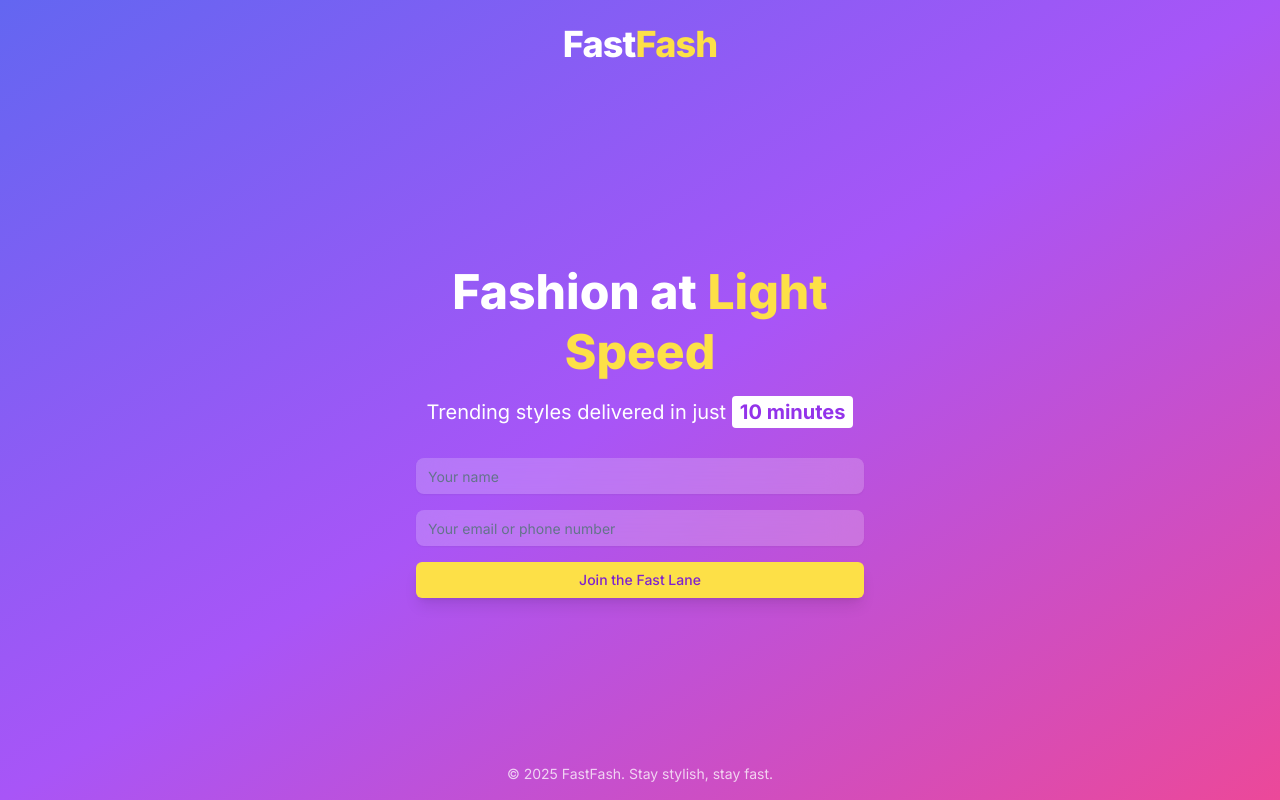
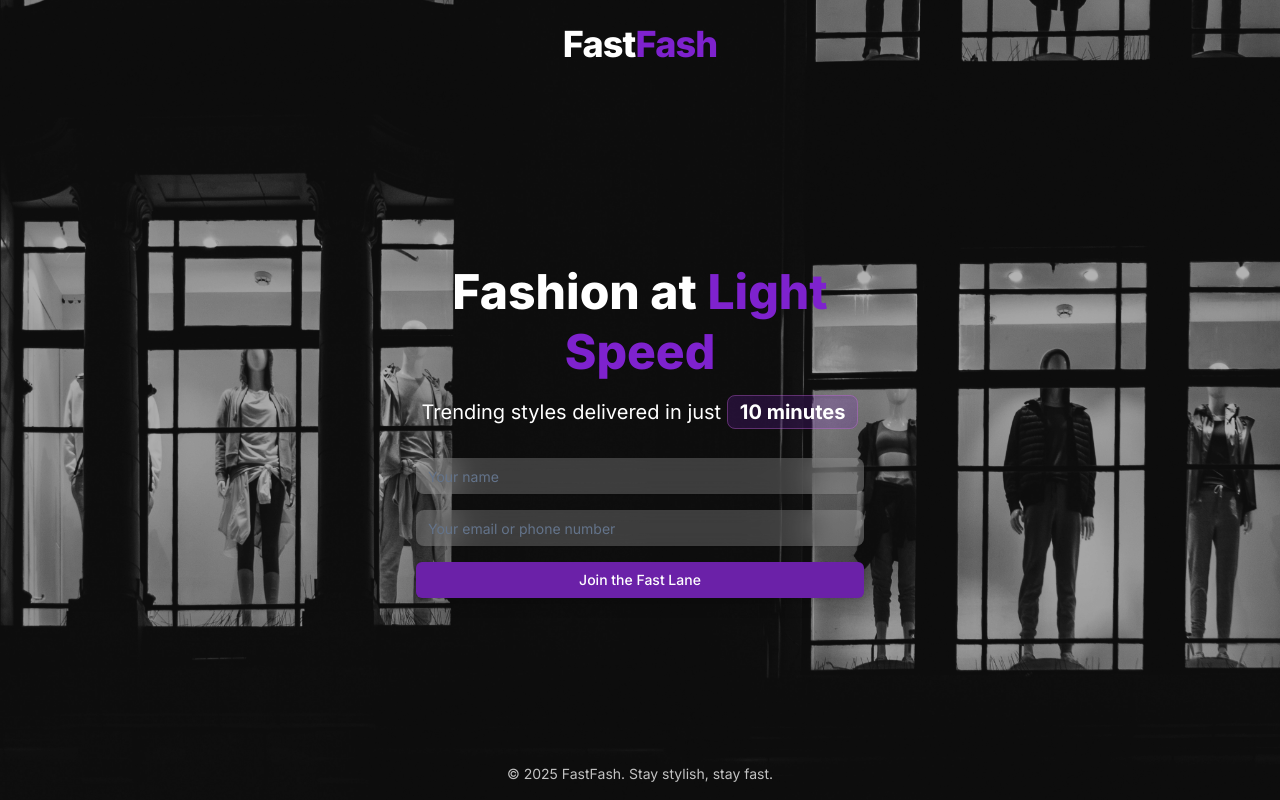
Before and after one commit to vardanagarwal/fastfash, a Next.js app: page / in a window 1280 px wide. Built offline with nearby package versions, Linux system fonts and the light colour scheme.

Commit message:
update background and colors

```diff
--- a/app/components/signup-form.tsx
+++ b/app/components/signup-form.tsx
@@ -83,7 +83,7 @@ export default function SignupForm() {
       <Button
         type="submit"
         disabled={isLoading}
-        className="w-full bg-yellow-300 text-purple-700 hover:bg-yellow-400 transition duration-300 ease-in-out transform hover:scale-105 focus:outline-none focus:ring-2 focus:ring-yellow-400 focus:ring-opacity-50 shadow-lg"
+        className="w-full bg-purple-800 hover:bg-purple-700 text-white transition duration-300 ease-in-out transform hover:scale-105 focus:outline-none focus:ring-2 focus:ring-purple-700 focus:ring-opacity-50 shadow-lg"
       >
         {isLoading ? 'Joining...' : 'Join the Fast Lane'}
       </Button>
--- a/app/page.tsx
+++ b/app/page.tsx
@@ -1,31 +1,45 @@
 import SignupForm from './components/signup-form'
+import Image from 'next/image'
 
 export default function Home() {
   return (
-    <div className="min-h-screen flex flex-col bg-gradient-to-br from-indigo-500 via-purple-500 to-pink-500">
-      <header className="py-6">
+    <div className="min-h-screen flex flex-col relative">
+      {/* Background Image */}
+      <div className="absolute inset-0 -z-10">
+        <Image
+          src="/fashion-bg.jpg" // You'll need to add this image to your public folder
+          alt="Fashion Background"
+          fill
+          priority
+          className="object-cover"
+        />
+        {/* Optional overlay to ensure text readability */}
+        <div className="absolute inset-0 bg-black/30" />
+      </div>
+
+      <header className="py-6 relative">
         <div className="container mx-auto px-4">
         <h1 className="text-4xl font-extrabold text-center text-white tracking-tight">
-            Fast<span className="text-yellow-300">Fash</span>
+          Fast<span className="text-purple-700">Fash</span>
         </h1>
         </div>
       </header>
 
-      <main className="flex-grow flex items-center justify-center px-4">
+      <main className="flex-grow flex items-center justify-center px-4 relative">
         <div className="max-w-md w-full space-y-8">
           <div className="text-center">
           <h2 className="mt-6 text-5xl font-extrabold text-white leading-tight">
-              Fashion at <span className="text-yellow-300">Light Speed</span>
+            Fashion at <span className="text-purple-700">Light Speed</span>
           </h2>
           <p className="mt-4 text-xl text-white">
-              Trending styles delivered in just <span className="font-bold bg-white text-purple-600 px-2 py-1 rounded">10 minutes</span>
+            Trending styles delivered in just <span className="font-bold bg-purple-700 bg-opacity-20 backdrop-blur-sm text-white px-3 py-1 rounded-lg border border-fuchsia-400/30">10 minutes</span>
           </p>
           </div>
           <SignupForm />
         </div>
       </main>
 
-      <footer className="py-4">
+      <footer className="py-4 relative">
         <div className="container mx-auto px-4 text-center text-sm text-white opacity-75">
           © 2025 FastFash. Stay stylish, stay fast.
         </div>
```
Also changed, not shown: public/fashion-bg.jpg (added). Lines whose indentation alone changed are shown as unchanged.
